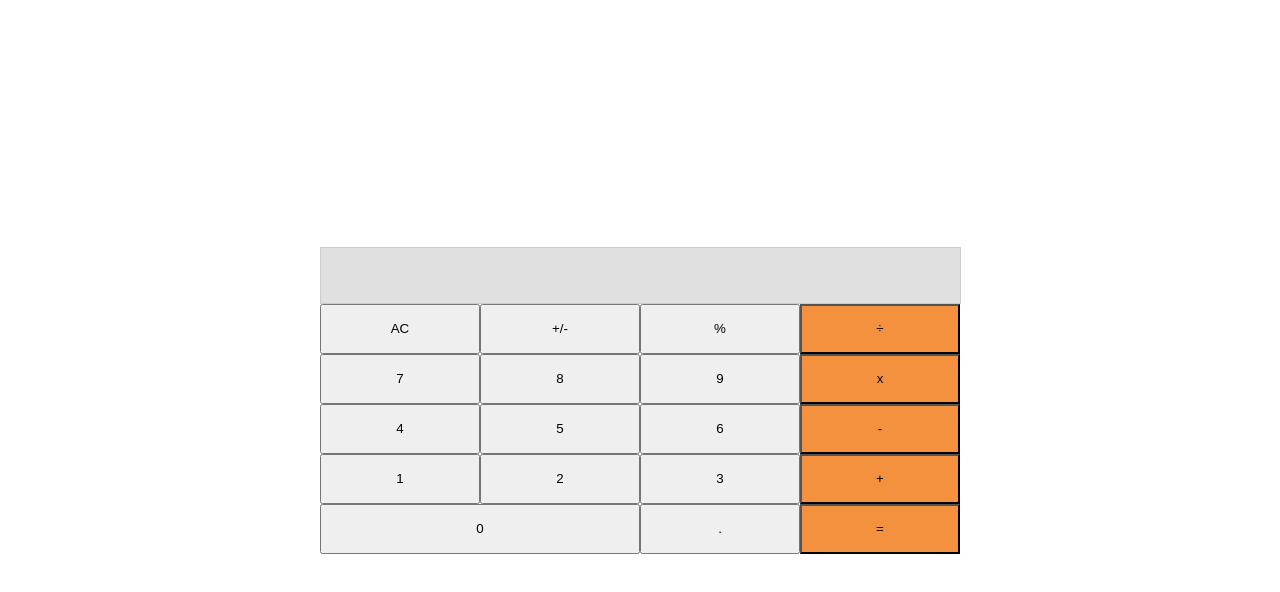
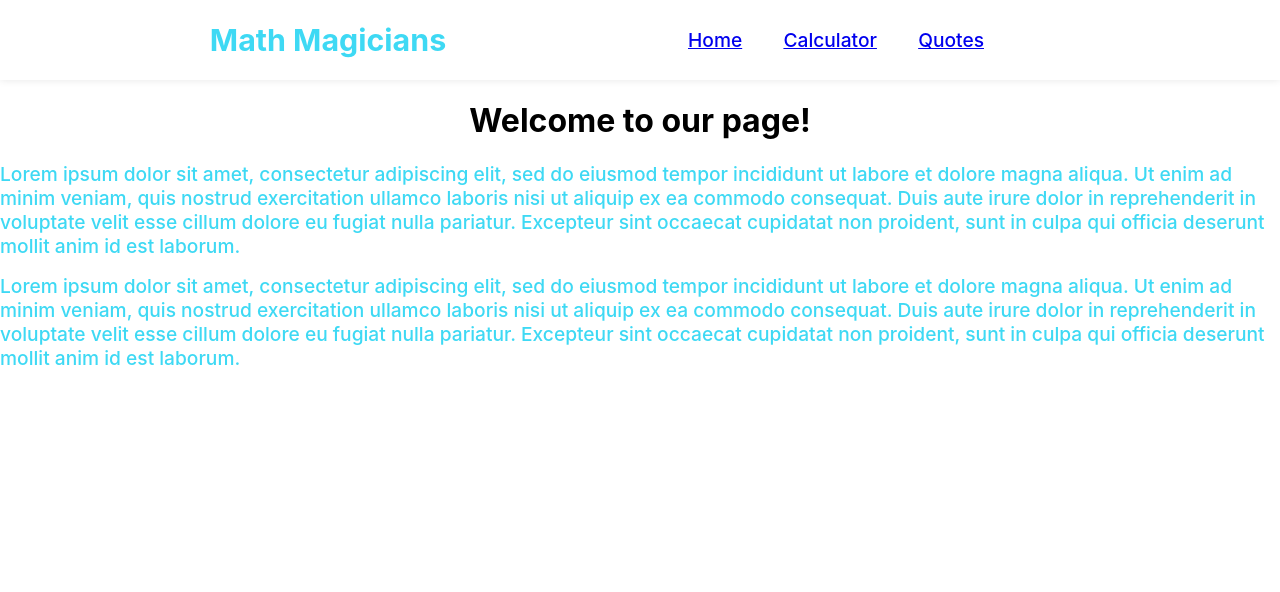
Before and after one commit to Bantealem/math-magicians, a React (Create React App) app: page / in a window 1280 px wide. Shown: the top 592 px of the page. Built offline with nearby package versions, Linux system fonts and the light colour scheme.

Commit message:
Full website

```diff
--- a/package.json
+++ b/package.json
@@ -10,6 +10,7 @@
     "prop-types": "^15.8.1",
     "react": "^18.2.0",
     "react-dom": "^18.2.0",
+    "react-router-dom": "^6.4.1",
     "react-scripts": "5.0.1",
     "web-vitals": "^2.1.4"
   },
--- a/src/App.js
+++ b/src/App.js
@@ -1,14 +1,22 @@
 import React from 'react';
+import { Routes, Route } from 'react-router-dom';
 import './App.css';
+import NavBar from './components/NavBar';
 import Calculator from './components/Calculator';
+import Home from './Module/Home';
+import Quote from './Module/Quote';
 
 // eslint-disable-next-line react/prefer-stateless-function
-export default class App extends React.Component {
-  render() {
-    return (
-      <div className="App">
-        <Calculator />
-      </div>
-    );
-  }
+export default function App() {
+  return (
+    <div className="App">
+      <NavBar />
+      <Routes>
+        <Route path="/" element={<Home />} />
+        <Route path="/calculator" element={<Calculator />} />
+        <Route path="/quote" element={<Quote />} />
+        <Route path="*" element={<h1>404: Not Found</h1>} />
+      </Routes>
+    </div>
+  );
 }
--- /dev/null
+++ b/src/Module/Home.css
@@ -0,0 +1,14 @@
+.home {
+    background-color: #f5f5f5;
+    padding: 20px;
+    border-radius: 5px;
+    margin: 20px;
+}
+
+p {
+    font-size: 1.2rem;
+    font-weight: 500;
+    color: #3ed9f4;
+    margin: 1rem 0;
+    text-align: start;
+}
--- /dev/null
+++ b/src/Module/Home.js
@@ -0,0 +1,24 @@
+import React from 'react';
+import './Home.css';
+
+const Home = () => (
+  <div className="Home">
+    <h1>Welcome to our page!</h1>
+    <p>
+      Lorem ipsum dolor sit amet, consectetur adipiscing elit, sed do eiusmod tempor incididunt ut
+      labore et dolore magna aliqua. Ut enim ad minim veniam, quis nostrud exercitation ullamco
+      laboris nisi ut aliquip ex ea commodo consequat. Duis aute irure dolor in reprehenderit
+      in voluptate velit esse cillum dolore eu fugiat nulla pariatur. Excepteur sint occaecat
+      cupidatat non proident, sunt in culpa qui officia deserunt mollit anim id est laborum.
+    </p>
+    <p>
+      Lorem ipsum dolor sit amet, consectetur adipiscing elit, sed do eiusmod tempor incididunt ut
+      labore et dolore magna aliqua. Ut enim ad minim veniam, quis nostrud exercitation ullamco
+      laboris nisi ut aliquip ex ea commodo consequat. Duis aute irure dolor in reprehenderit
+      in voluptate velit esse cillum dolore eu fugiat nulla pariatur. Excepteur sint occaecat
+      cupidatat non proident, sunt in culpa qui officia deserunt mollit anim id est laborum.
+    </p>
+  </div>
+);
+
+export default Home;
--- /dev/null
+++ b/src/Module/Quote.js
@@ -0,0 +1,8 @@
+const Quote = () => (
+  <div className="quotes">
+    <h1>Quotes</h1>
+    <p className="quote">Math is not about numbers, equations, computations or algorithms: it is about understanding.–William Paul Thurston</p>
+  </div>
+);
+
+export default Quote;
--- /dev/null
+++ b/src/components/NavBar.css
@@ -0,0 +1,41 @@
+.navBar {
+    display: flex;
+    flex-direction: row;
+    justify-content: space-between;
+    align-items: center;
+    padding: 1rem;
+    height: 3rem;
+    background-color: #fff;
+    box-shadow: 0 0 0.5rem rgba(0, 0, 0, 0.1);
+}
+
+.navBar h2 {
+    font-size: 1.9rem;
+    font-weight: 700;
+    color: #3ed9f4;
+    width: 50%;
+}
+
+.navBar-menu {
+    display: flex;
+    flex-direction: row;
+    justify-content: space-between;
+    align-items: center;
+    width: 50%;
+}
+
+.navBar-Nav {
+    display: flex;
+    flex-direction: row;
+    justify-content: space-between;
+    align-items: center;
+    width: 50%;
+}
+
+.navBar-Nav li {
+    list-style: none;
+    font-size: 1.2rem;
+    font-weight: 500;
+    color: #3ed9f4;
+    padding: 0.5rem;
+}
--- /dev/null
+++ b/src/components/NavBar.js
@@ -0,0 +1,29 @@
+import { Link } from 'react-router-dom';
+import './NavBar.css';
+
+const NavBar = () => (
+  <nav className="navBar">
+    <h2>Math Magicians</h2>
+    <div className="navBar-menu" id="navbarNav">
+      <ul className="navBar-Nav">
+        <li className="nav-item active">
+          <Link className="nav-link" to="/">
+            Home
+          </Link>
+        </li>
+        <li className="nav-item">
+          <Link className="nav-link" to="/calculator">
+            Calculator
+          </Link>
+        </li>
+        <li className="nav-item">
+          <Link className="nav-link" to="/quote">
+            Quotes
+          </Link>
+        </li>
+      </ul>
+    </div>
+  </nav>
+);
+
+export default NavBar;
--- a/src/index.js
+++ b/src/index.js
@@ -1,17 +1,18 @@
 import React from 'react';
 import ReactDOM from 'react-dom/client';
+import { BrowserRouter } from 'react-router-dom';
 import './index.css';
 import App from './App';
-import reportWebVitals from './reportWebVitals';
 
 const root = ReactDOM.createRoot(document.getElementById('root'));
 root.render(
   <React.StrictMode>
-    <App />
+    <BrowserRouter>
+      <App />
+    </BrowserRouter>
   </React.StrictMode>,
 );
 
 // If you want to start measuring performance in your app, pass a function
 // to log results (for example: reportWebVitals(console.log))
 // or send to an analytics endpoint. Learn more: https://bit.ly/CRA-vitals
-reportWebVitals();
```
Also changed, not shown: 1 other file (tests, documents, lock files or other folders).
